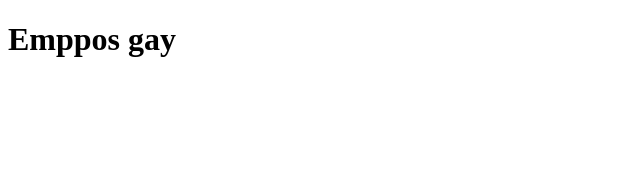
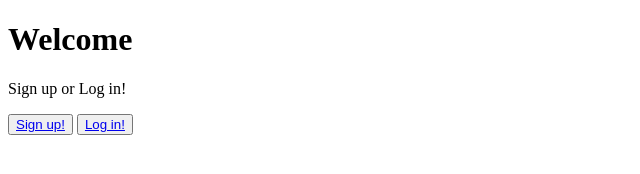
Before and after one commit to Vocaaaa/group-code, a website: page public/index.html in a window 1280 px wide. Shown: the whole page, without its empty margins (0-640 px from the left). Drawn offline with Linux system fonts and the light colour scheme.

Commit message:
index fix

```diff
--- a/public/index.html
+++ b/public/index.html
@@ -9,7 +9,11 @@
     <link rel="stylesheet" href="style.css">
 </head>
 <body>
-    <h1>Emppos gay</h1>
+    <h1 class="welcome-text">Welcome</h1>
+    <p class="option-text">Sign up or Log in!</p>
+    <div class="btn-container">
+    <button class="signup-button"><a href="register.html">Sign up!</a></button>
+    <button class="login-button"><a href="login.html">Log in!</a></button>
 
     <script src="app.js"></script>
 </body>
```
